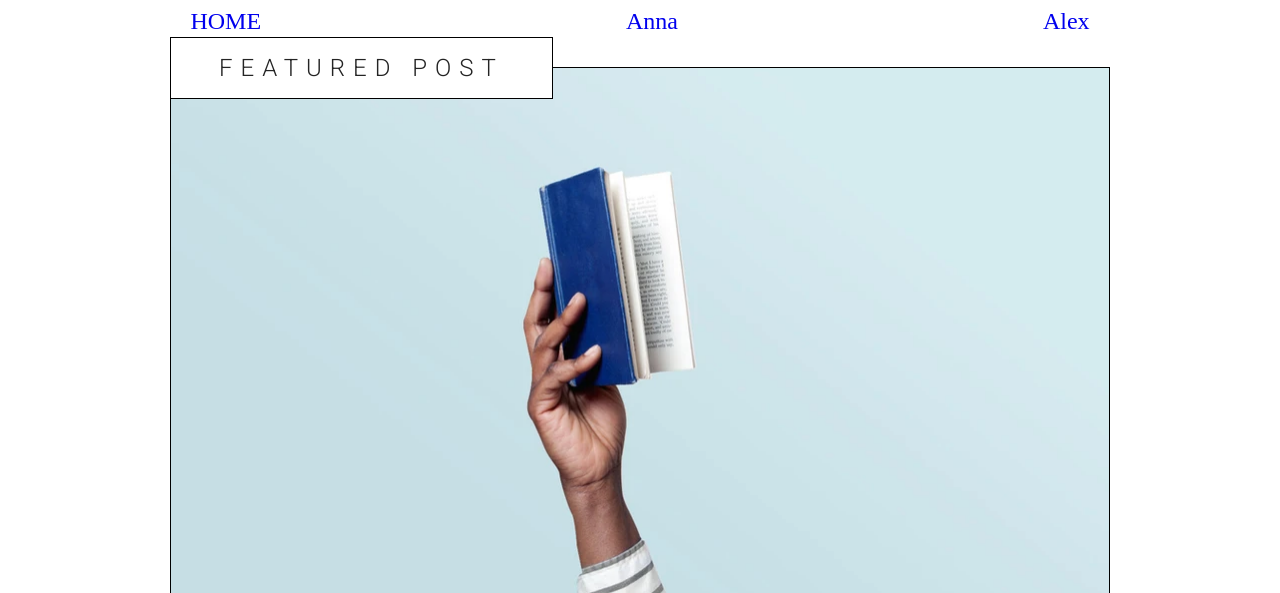
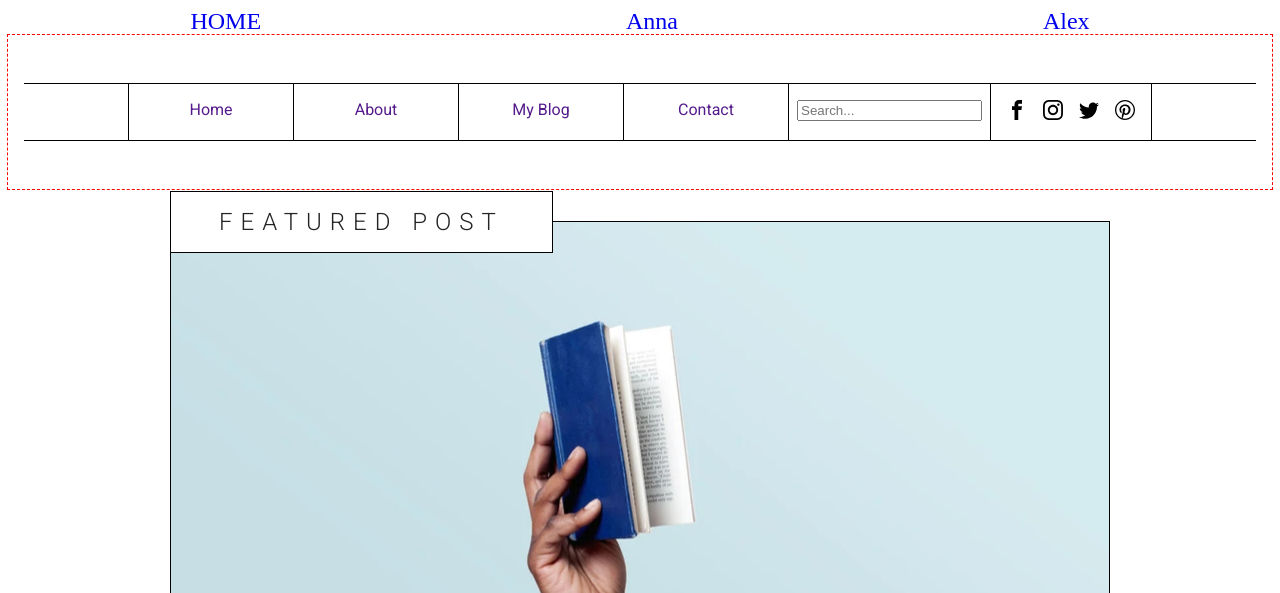
Before and after one commit to alex090890/WBS-team-project-train-of-thought, a plain HTML site: page anna.html in a window 1280 px wide. Shown: the top 593 px of the page. Drawn offline with Linux system fonts and the light colour scheme; a web font is replaced by a local one.

Commit message:
nav-desktop

```diff
--- a/anna.css
+++ b/anna.css
@@ -424,3 +424,48 @@
 .wbsMain-aside__pick.aside-section {
   border-bottom: none;
 }
+/* nav  */
+.wbsNav-section {
+  padding: 3rem 1rem;
+  font-family: "Roboto";
+  outline: 1px dashed red;
+}
+.wbsNav-container__desktop {
+  display: flex;
+  border-top: 1px solid black;
+  border-bottom: 1px solid black;
+  justify-content: center;
+  align-items: center;
+}
+.wbsNav-list {
+  display: flex;
+}
+.wbsNav-item {
+  width: 165px;
+  text-align: center;
+  /* padding-left: 3rem;
+  padding-right: 3rem; */
+  padding-top: 1rem;
+  padding-bottom: 1rem;
+  border-left: 1px solid black;
+}
+.wbsNav-link {
+}
+.wbsNav-item__form {
+  width: auto;
+}
+.wbsNav-form {
+  padding-left: 0.5rem;
+  padding-right: 0.5rem;
+}
+.wbsNav-input {
+}
+.wbsNav-item__soc {
+  padding-left: 1rem;
+  padding-right: 1rem;
+  width: auto;
+  border-right: 1px solid black;
+}
+.wbsSoc-item__nav:not(:last-child) {
+  margin-right: 1rem;
+}
--- a/anna.html
+++ b/anna.html
@@ -14,8 +14,7 @@
     <link rel="stylesheet" href="index.css" />
     <link rel="stylesheet" href="anna.css" />
   </head>
-  <body>
-    <ul class="worknav">
+   <ul class="worknav">
       <li>
         <a class="wbsNav__link wbs--current-link" href="./index.html">HOME</a>
       </li>
@@ -26,6 +25,66 @@
         <a class="wbsNav__link wbs--current-link" href="./alex.html">Alex</a>
       </li>
     </ul>
+    <nav class="wbsNav-section">
+      <div class="wbsNav-container__desktop">
+        <ul class="wbsNav-list">
+         <li class="wbsNav-item"><a class="wbsNav-link" href="">Home</a> </li>
+         <li class="wbsNav-item"><a class="wbsNav-link" href="">About</a> </li>
+         <li class="wbsNav-item"><a class="wbsNav-link" href="">My Blog</a> </li>
+         <li class="wbsNav-item"><a class="wbsNav-link" href="">Contact</a> </li>
+         <li class="wbsNav-item wbsNav-item__form">
+          <form class="wbsNav-form">
+          <input class="wbsNav-input" type="text" placeholder="Search..."/>
+        </form>
+      </li>
+       <li class="wbsNav-item wbsNav-item__soc">
+           <ul class="wbsSoc-list">
+                <li class="wbsSoc-item__nav">
+                  <a href="">
+                    <svg class="wbsSoc-list__icon" width="20" height="20">
+                      <use
+                        href="./assets/images/anna/icons.svg#icon-facebook"
+                      ></use>
+                    </svg>
+                  </a>
+                </li>
+                <li class="wbsSoc-item__nav">
+                  <a href="">
+                    <svg class="wbsSoc-list__icon" width="20" height="20">
+                      <use
+                        href="./assets/images/anna/icons.svg#icon-instagram"
+                      ></use>
+                    </svg>
+                  </a>
+                </li>
+                <li class="wbsSoc-item__nav">
+                  <a href="">
+                    <svg class="wbsSoc-list__icon" width="20" height="20">
+                      <use
+                        href="./assets/images/anna/icons.svg#icon-twitter"
+                      ></use>
+                    </svg>
+                  </a>
+                </li>
+                <li class="wbsSoc-item_nav">
+                  <a href="">
+                    <svg class="wbsSoc-list__icon" width="20" height="20">
+                      <use
+                        href="./assets/images/anna/icons.svg#icon-pinterest2"
+                      ></use>
+                    </svg>
+                  </a>
+                </li>
+              </ul>
+      </li>
+        </ul>
+
+
+      </div>
+    </nav>
+  <body>
+
+
     <!-- Hero -->
     <section class="wbsHero">
       <div class="wbsHero-container">
```
